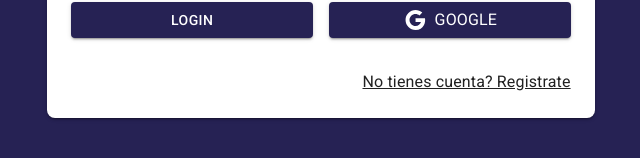
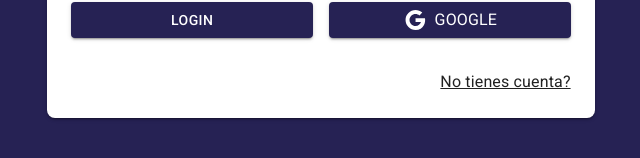
Before and after one commit to HiVladius/react-redux, a React (Vite) app: page /auth/login in a window 1280 px wide. Shown: the part 456-614 px from the top of the page, without its empty margins (319-959 px from the left). Built offline with nearby package versions, Linux system fonts and the light colour scheme; no server answers.

Commit message:
Sin cambios mayores

```diff
--- a/src/auth/pages/LoginPages.jsx
+++ b/src/auth/pages/LoginPages.jsx
@@ -100,7 +100,7 @@ export const LoginPages = () => {
                 color={"inherit"}
                 sx={{ mt: 2 }}
               >
-                No tienes cuenta? Registrate
+              No tienes cuenta?
               </Link>
             </Grid>
           </Grid>
--- a/vite.config.js
+++ b/vite.config.js
@@ -1,5 +1,6 @@
 import { defineConfig, loadEnv } from 'vite'
 import react from '@vitejs/plugin-react'
+// import viteDeno from "https://deno.land/x/vite_deno_plugin/mod.ts";
 
 
 export default defineConfig(({ command, mode }) => {
@@ -14,5 +15,7 @@ export default defineConfig(({ command, mode }) => {
 
     // Plugins
     plugins: [react()],
+
+    // plugins:[viteDeno()]
   }
 })
```
